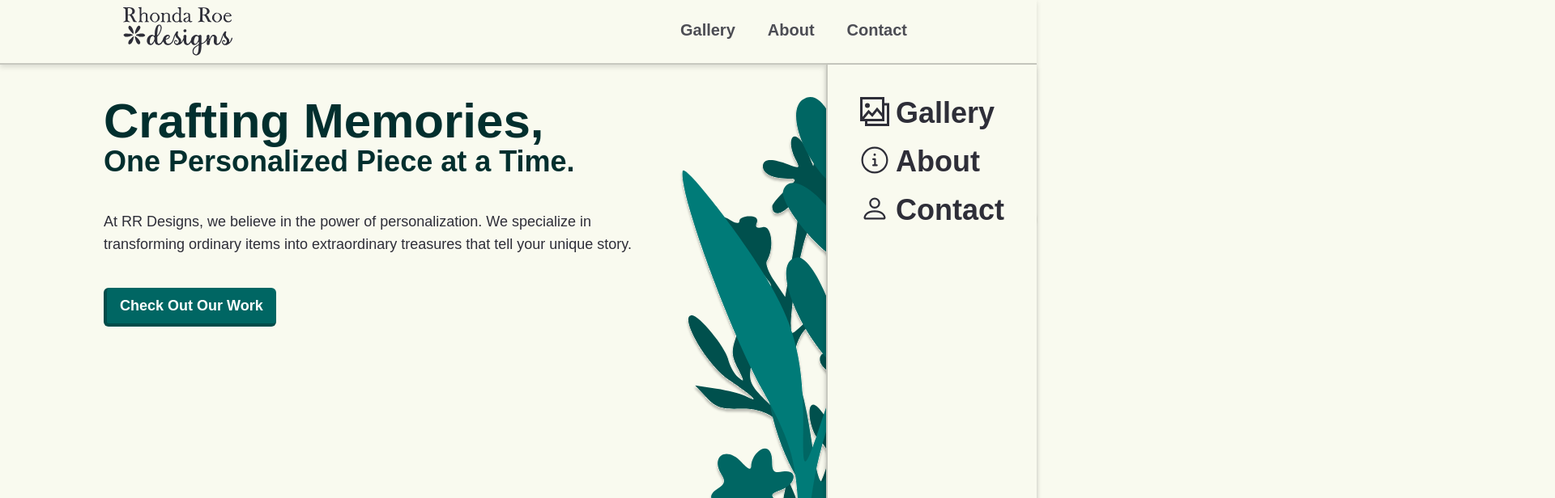
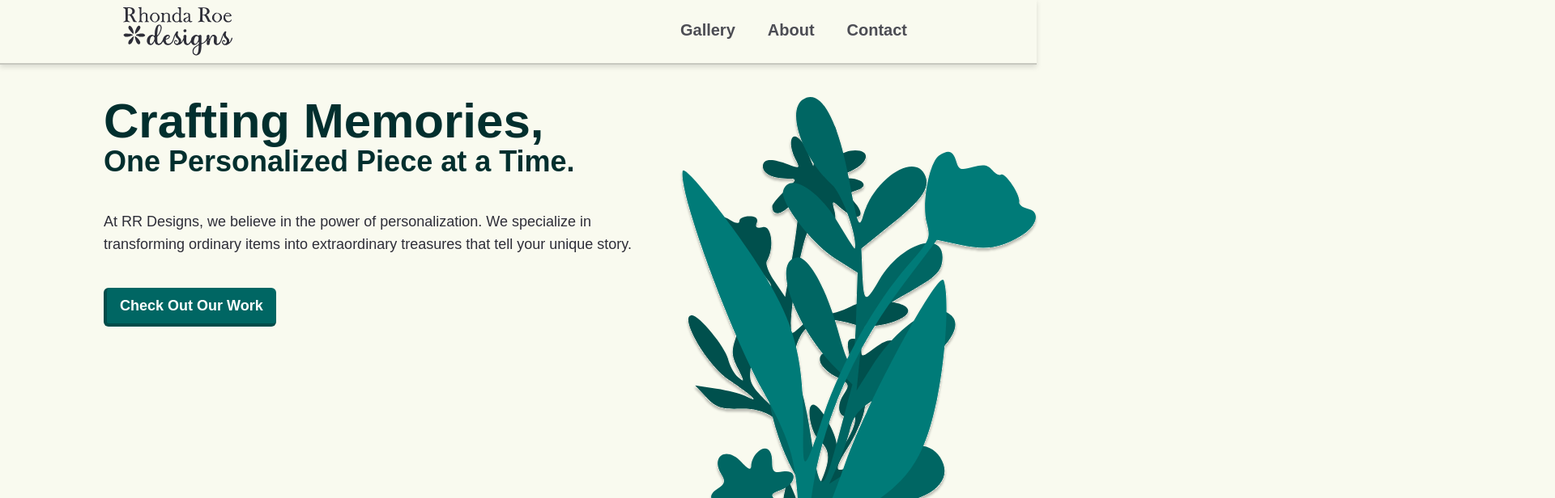
Before and after one commit to JRoegit/RRDesigns, a Next.js app: page / in a window 1280 px wide. Shown: the top 616 px of the page at 81% size, 1920 px wide, since content can reach past the window. Built offline with nearby package versions, Linux system fonts and the light colour scheme; no server answers.

Commit message:
actually fixed the sidebar now

```diff
--- a/app/components/navbar-hamburger.tsx
+++ b/app/components/navbar-hamburger.tsx
@@ -7,7 +7,6 @@ import Link from "next/link"
 import { useState } from "react"
 
 export default function NavHamburger() {
-
     const [isOpen, setIsOpen] = useState(false)
     return (
         <div>
@@ -25,7 +24,7 @@ export default function NavHamburger() {
                     <BsPerson/>Contact
                 </Link>
             </div> */}
-            <div className={"fixed border-l-2 border-black/20 p-10 top-20 drop-shadow-md right-[-100%] w-fit flex flex-col gap-4 z-50 h-screen transition-all  duration-500 ease-in-out  bg-rrwhite " + (isOpen ? "" : "menuslider")}>
+            <div className={"fixed border-l-2 border-black/20 p-10 top-20 drop-shadow-md right-0 w-fit flex flex-col gap-4 z-50 h-screen transition-all  duration-500 ease-in-out  bg-rrwhite " + (isOpen ? "" : "menuslider")}>
                 <Link onClick={() => setIsOpen(!isOpen)} href={"/gallery"} className="hover:border-amber-500 font-semibold w-fit border-b-4 border-transparent text-rrcharcoal hover:cursor-pointer text-4xl transition duration-300 flex flex-row gap-2 ease-in-out">
                     <GrGallery/>Gallery
                 </Link>
--- a/app/contact/page.tsx
+++ b/app/contact/page.tsx
@@ -30,7 +30,7 @@ export default function ContactPage(){
                         <input type="text" className="w-full bg-black/5 rounded-md border-b-2 border-black/40 px-2 py-1 font-normal"/>
                         <p>Message<span className="text-red-500">*</span></p>
                         <textarea className="w-full bg-black/5 rounded-md border-b-2 border-black/40 px-2 py-1 font-normal"/>
-                        <button className="flex flex-row mt-4 font-semibold text-white px-4 py-2 rounded-md bg-amber-500 border-b-3 border-l-3 border-black/40 mx-auto hover:bg-amber-600 hover:cursor-pointer transition-colors duration-250 ease-in-out z-50">Send <FaRegPaperPlane className="ml-2 my-auto text-white"/></button>
+                        <button className="flex flex-row mt-4 font-semibold text-white px-4 py-2 rounded-md bg-amber-500 border-b-3 border-l-3 border-black/40 mx-auto hover:bg-amber-600 hover:cursor-pointer transition-colors duration-250 ease-in-out z-40">Send <FaRegPaperPlane className="ml-2 my-auto text-white"/></button>
                     </form>
                 </div>
 
--- a/app/globals.css
+++ b/app/globals.css
@@ -50,5 +50,5 @@ body {
   -o-transform: translate(300px, 0);
   -webkit-transform: translate(300px, 0);
   transform: translate(300px, 0); */
-  right: 0;
+  right: -100%;
 }
```
